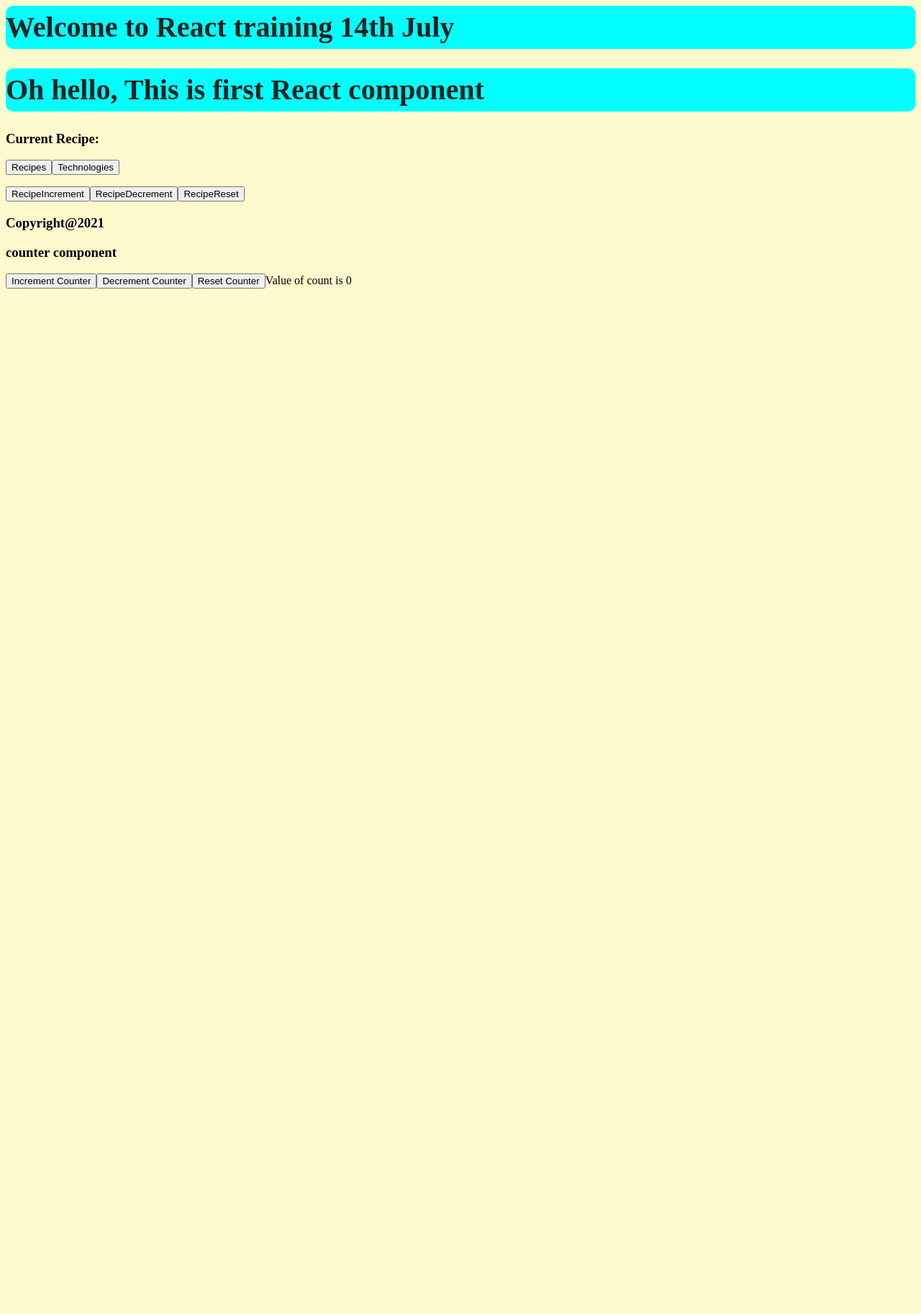
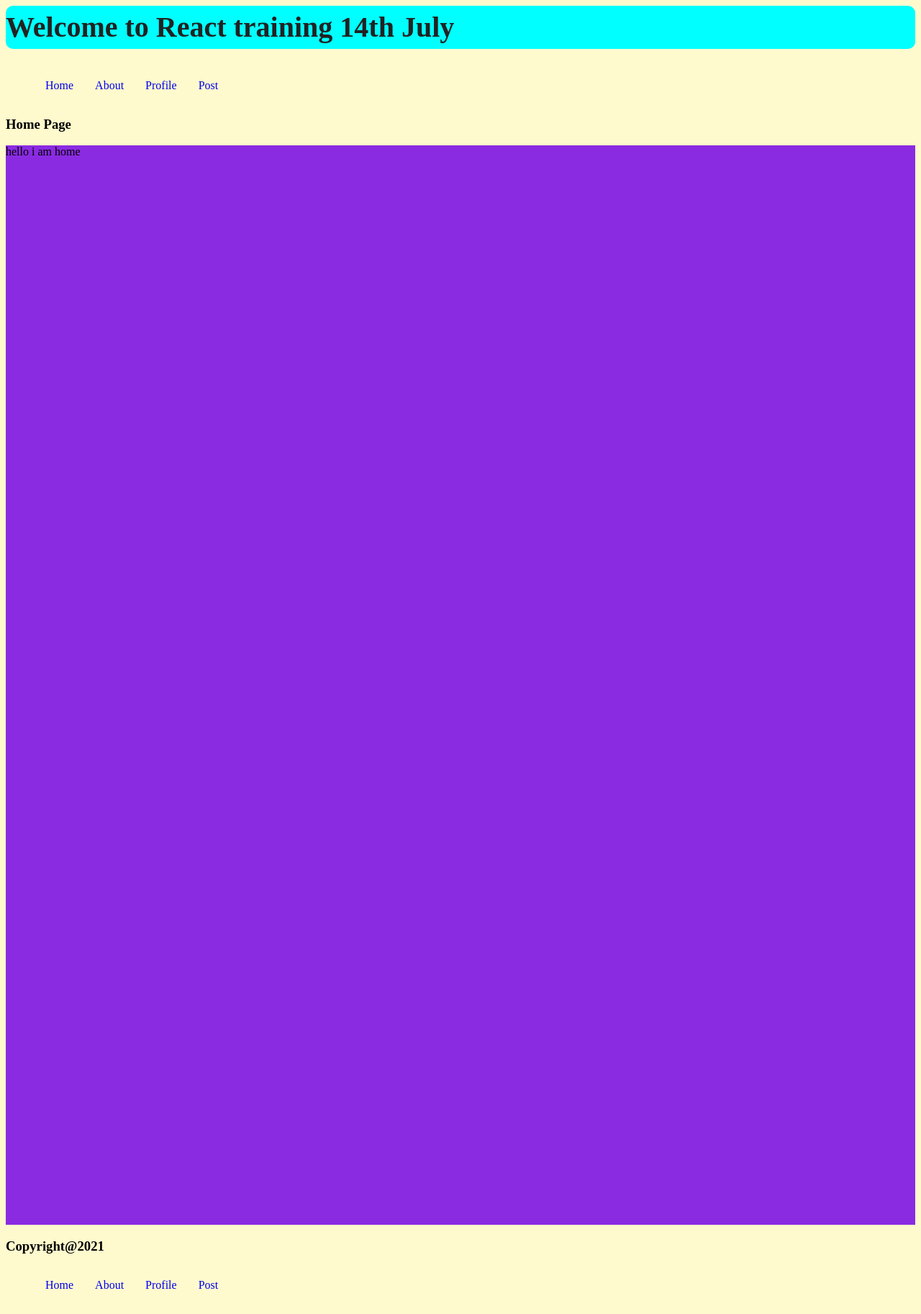
Before and after one commit to balramsinghindia/react-architecture, a React app: page / in a window 1280 px wide. Shown: the whole page at 72% size. Before the commit the page ends 800 px from the top, so only its background shows below. Built offline with nearby package versions, Linux system fonts and the light colour scheme.

Commit message:
Added React Router in React architecture

```diff
--- a/package.json
+++ b/package.json
@@ -25,6 +25,7 @@
   },
   "dependencies": {
     "react": "^17.0.2",
-    "react-dom": "^17.0.2"
+    "react-dom": "^17.0.2",
+    "react-router-dom": "^5.2.0"
   }
 }
--- a/src/components/App.jsx
+++ b/src/components/App.jsx
@@ -1,14 +1,23 @@
+import { BrowserRouter, Route, Switch } from 'react-router-dom';
+import { useCallback } from 'react';
 import Recipe from './Recipe';
 import { Footer } from './Footer';
 import './../scss/index.scss';
 import { Counter } from './Counter';
 import CounterContextProvider from'../contexts/CounterContexts';
+import Home from './pages/Home';
+import About from './pages/About';
+import Profile from './pages/Profile';
+import Header from './header';
+import NotFound from './pages/NotFound';
+import Post from './pages/Post';
 
 const App = () => {
 
     return (
+        <BrowserRouter>
             <CounterContextProvider>
-            <h1> Oh hello, This is first React component </h1>
+                {/* <h1> Oh hello, This is first React component </h1>
                 <main>
                     <section className="hero">
                         <Recipe
@@ -16,10 +25,25 @@ const App = () => {
                         />
                     </section>
                 </main>
+                <Counter/> */}
+
+                <Header />
+
+                <Switch>
+                    <Route path='/' component={Home} exact />
+                    <Route path='/about' component={About} />
+                    <Route path='/profile' component={Profile} />
+                    <Route path='/post' component={Post} />
+                    <Route component={NotFound} />
+                </Switch>
+
+
                 <Footer copyrightText="Copyright@2021" />
-                        <Counter/>
+
+
 
             </CounterContextProvider>
+        </BrowserRouter>
     )
 }
 
--- a/src/components/Footer.jsx
+++ b/src/components/Footer.jsx
@@ -1,6 +1,18 @@
+
+import { Link } from 'react-router-dom';
 
 export function Footer({copyrightText}){
     return (
-        <h3>{copyrightText}</h3>
+        <>
+            <h3>{copyrightText}</h3>
+            <ul>
+                <li>
+                    <Link to="/" title="Home">Home</Link>
+                    <Link to="/about" title="About">About</Link>
+                    <Link to="/profile" title="Profile">Profile</Link>
+                    <Link to="/post" title="Post">Post</Link>
+                </li>
+            </ul>
+        </>
     );
 };
--- /dev/null
+++ b/src/components/Header.jsx
@@ -0,0 +1,15 @@
+
+import { Link } from 'react-router-dom';
+
+export default function Header(){
+    return (
+        <ul>
+            <li>
+                <Link to="/" title="Home">Home</Link>
+                <Link to="/about" title="About">About</Link>
+                <Link to="/profile" title="Profile">Profile</Link>
+                <Link to="/post" title="Post">Post</Link>
+            </li>
+        </ul>
+    );
+};
--- /dev/null
+++ b/src/components/pages/About.jsx
@@ -0,0 +1,17 @@
+import { useEffect } from "react";
+
+
+export default function About(){
+    useEffect(()=> {
+        window.scroll(0, 0);
+    }, []);
+
+    return (
+        <>
+            <h3>About Page</h3>
+            <div className="about">
+                hello i am about
+            </div>
+        </>
+    );
+};
--- /dev/null
+++ b/src/components/pages/Home.jsx
@@ -0,0 +1,15 @@
+import { useEffect } from "react";
+
+export default function Home(){
+    useEffect(()=> {
+        window.scroll(0, 0);
+    }, []);
+    return (
+        <>
+            <h3>Home Page</h3>
+            <div className="home">
+                hello i am home
+            </div>
+        </>
+    );
+};
--- /dev/null
+++ b/src/components/pages/NotFound.jsx
@@ -0,0 +1,15 @@
+import { useEffect } from "react";
+
+export default function Home(){
+    useEffect(()=> {
+        window.scroll(0, 0);
+    }, []);
+    return (
+        <>
+            <h3>404 Page</h3>
+            <div className="not-found">
+                hello i am Not found
+            </div>
+        </>
+    );
+};
--- /dev/null
+++ b/src/components/pages/Post.jsx
@@ -0,0 +1,17 @@
+import { useEffect } from "react";
+
+
+export default function Post(){
+    useEffect(()=> {
+        window.scroll(0, 0);
+    }, []);
+
+    return (
+        <>
+            <h3>Post Page</h3>
+            <div className="post">
+                hello i am post
+            </div>
+        </>
+    );
+};
--- /dev/null
+++ b/src/components/pages/Profile.jsx
@@ -0,0 +1,15 @@
+import { useEffect } from "react";
+
+export default function Profile(){
+    useEffect(()=> {
+        window.scroll(0, 0);
+    }, []);
+    return (
+        <>
+            <h3>profile Page</h3>
+            <div className="profile">
+                hello i am profile
+            </div>
+        </>
+    );
+};
--- a/src/scss/index.scss
+++ b/src/scss/index.scss
@@ -21,3 +21,42 @@ h1 {
     background-color: aqua;
     border-radius: 10px;
 }
+
+
+ul, li {
+    list-style-type: none;
+}
+
+ul li a {
+    display: inline-block;
+    font-size: 16px;
+    text-decoration: none;
+    margin: 15px;
+}
+
+.home {
+    display: block;
+    height: 1500px;
+    background-color: blueviolet;
+}
+.about {
+    display: block;
+    height: 1500px;
+    background-color:chocolate;
+}
+.profile {
+    display: block;
+    height: 1500px;
+    background-color:darkgreen;
+}
+
+.not-found {
+    display: block;
+    height: 1500px;
+    background-color:darkviolet;
+}
+.post {
+    display: block;
+    height: 1500px;
+    background-color:yellowgreen;
+}
--- a/webpack.config.js
+++ b/webpack.config.js
@@ -1,7 +1,13 @@
 const MiniCssExtractPlugin = require('mini-css-extract-plugin');
+var path = require('path');
 
 module.exports = {
     mode: "development",
+    output: {
+        path: path.resolve(__dirname, 'dist'),
+        filename: 'main.js',
+        publicPath: '/'
+    },
     module: {
         rules: [
             {
@@ -25,6 +31,7 @@ module.exports = {
     plugins: [new MiniCssExtractPlugin()],
     devServer: {
         contentBase: './dist',
+        historyApiFallback: true,
     },
     devtool: 'source-map',
     resolve: {
```
Also changed, not shown: 1 other file (tests, documents, lock files or other folders). Lines whose indentation alone changed are shown as unchanged.
